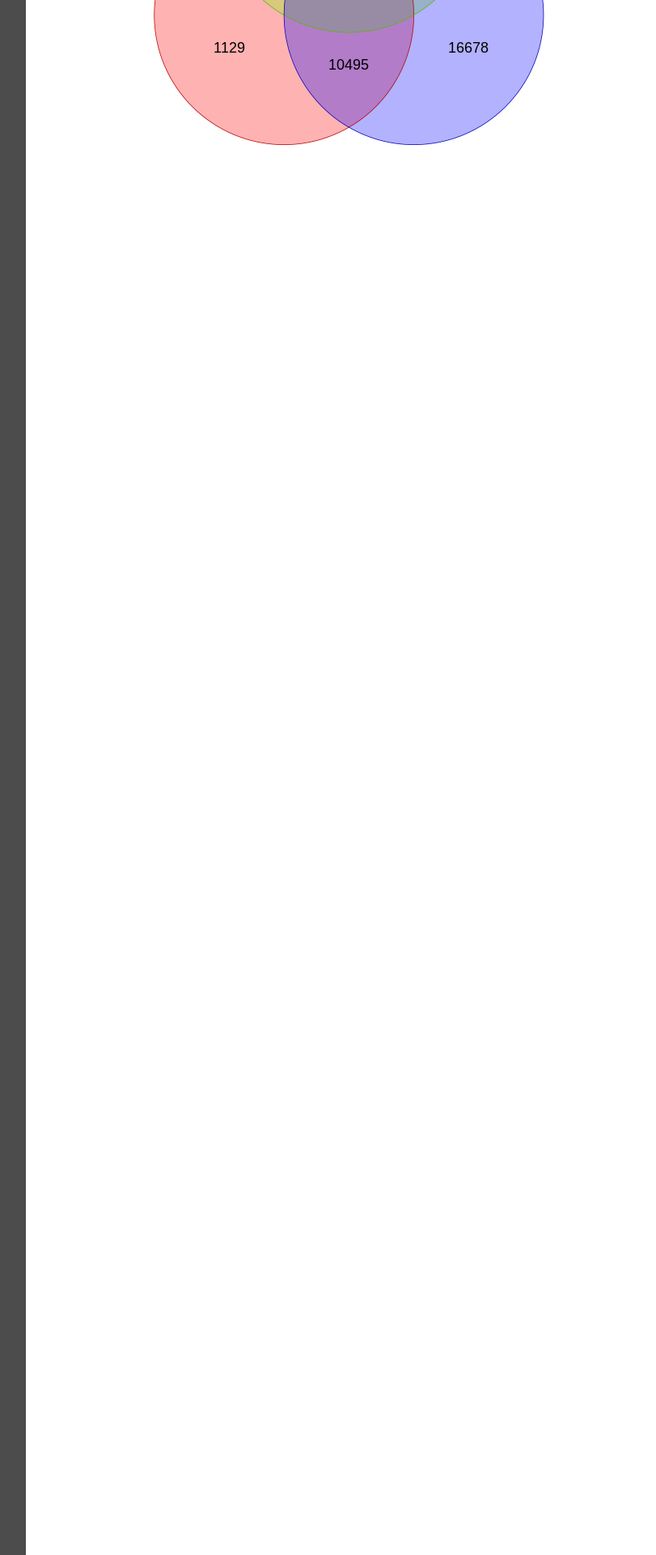
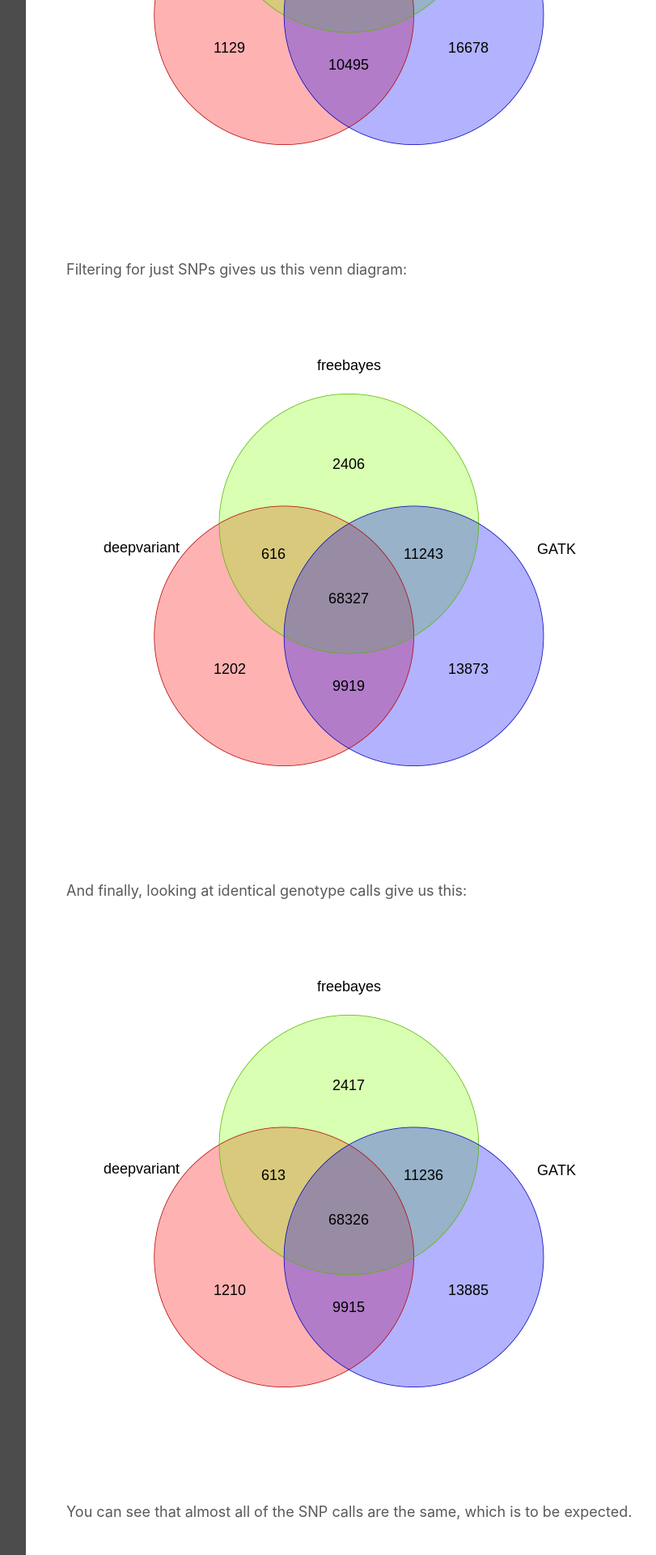
Before and after one commit to ucdavis-bioinformatics-training/2021-July-Genome-Wide-Association-Studies, a Jekyll site: the page built from data_reduction/comparison.md, in a window 1280 px wide. Shown: the part 1753-3673 px from the top of the page at 81% size, without its empty margins (268-1079 px from the left). Built offline with Jekyll 4.4.1, drawn with Linux system fonts in a browser that asks for light colours; our own code applies the rules of GitHub Pages for plain Markdown files.

Commit message:
adding more to comparison

```diff
--- a/data_reduction/comparison.md
+++ b/data_reduction/comparison.md
@@ -43,3 +43,16 @@ deepvariant  96581
 Looking at just the variant call positions, here is the venn diagram of shared positions:
 
 ![venn diagram](venn.png)
+
+
+Filtering for just SNPs gives us this venn diagram:
+
+![venn diagram](venn2.png)
+
+
+And finally, looking at identical genotype calls give us this:
+
+![venn diagram](venn3.png)
+
+
+You can see that almost all of the SNP calls are the same, which is to be expected.
```
Also changed, not shown: data_reduction/venn2.png (added), data_reduction/venn3.png (added).
